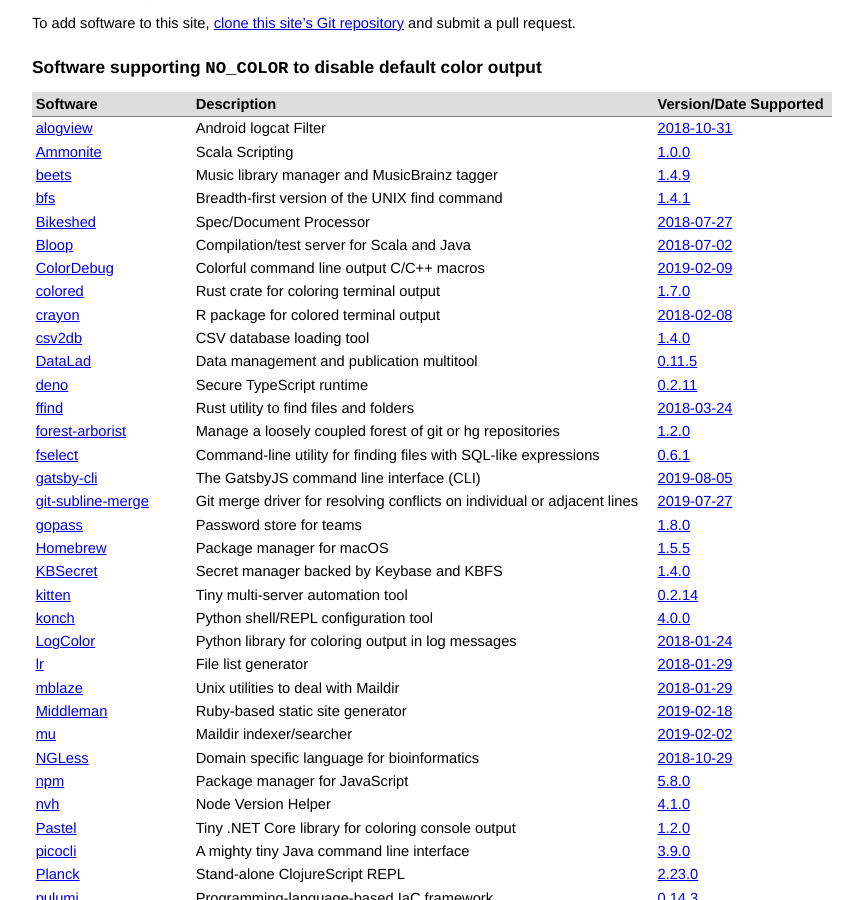
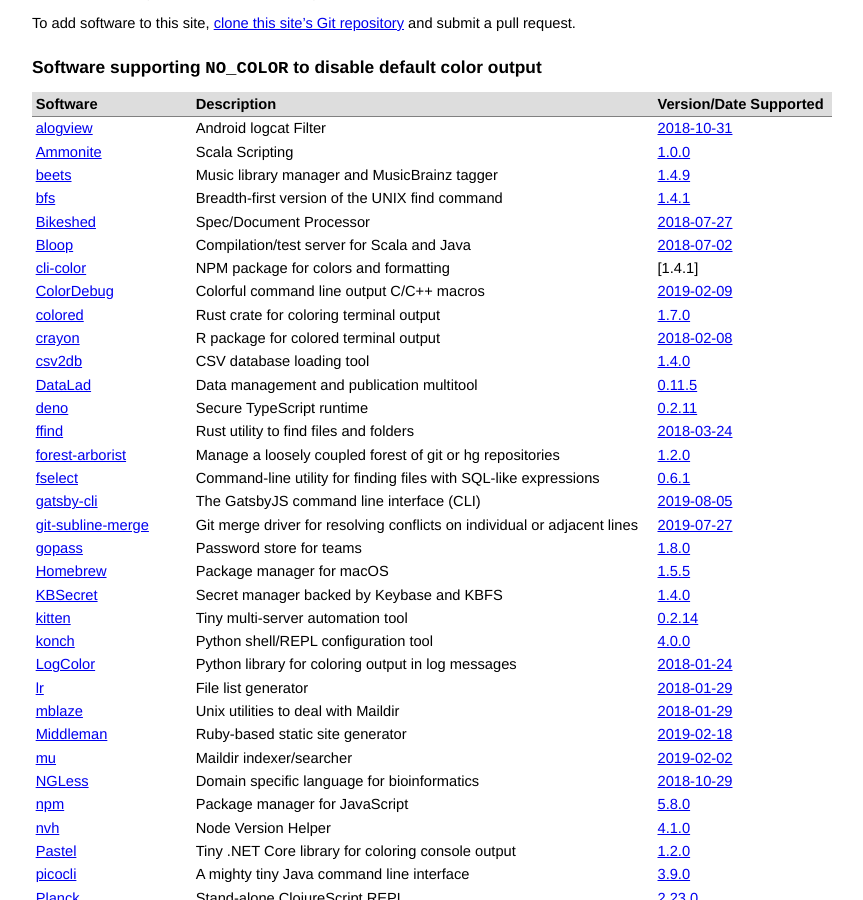
Before and after one commit to jcs/no_color, a Jekyll site: the page built from index.md, in a window 1280 px wide and 900 px high, scrolled down 341 px. Shown: the whole window, without its empty margins (208-1071 px from the left). Built offline with Jekyll 4.4.1, drawn with Linux system fonts in a browser that asks for light colours; our own code applies the rules of GitHub Pages for plain Markdown files.

Commit message:
Adding cli-color NPM package

```diff
--- a/index.md
+++ b/index.md
@@ -43,6 +43,7 @@ and submit a pull request.
 | [bfs](https://github.com/tavianator/bfs) | Breadth-first version of the UNIX find command | [1.4.1](https://github.com/tavianator/bfs/releases/tag/1.4.1) |
 | [Bikeshed](https://github.com/tabatkins/bikeshed) | Spec/Document Processor | [2018-07-27](https://github.com/tabatkins/bikeshed/commit/04ea123d607a8d4bed692ad73dda1cb343bb5bbe) |
 | [Bloop](https://github.com/scalacenter/bloop) | Compilation/test server for Scala and Java | [2018-07-02](https://github.com/scalacenter/bloop/pull/555/commits/ff6f17a0155633f86440e10d7889f077e7fbc91c) |
+| [cli-color](https://github.com/medikoo/cli-color) | NPM package for colors and formatting | [1.4.1] |
 | [ColorDebug](https://github.com/roboticslab-uc3m/color-debug) | Colorful command line output C/C++ macros | [2019-02-09](https://github.com/roboticslab-uc3m/color-debug/commit/2e2a5bf5a202228985612008967fb63ba8be53d8) |
 | [colored](https://github.com/mackwic/colored) | Rust crate for coloring terminal output | [1.7.0](https://github.com/mackwic/colored/blob/master/CHANGELOG.md#170-january-2019) |
 | [crayon](https://github.com/r-lib/crayon) | R package for colored terminal output | [2018-02-08](https://github.com/r-lib/crayon/commit/700800135d04408bf1c99426b3fec9a4073b8a97) |
```
